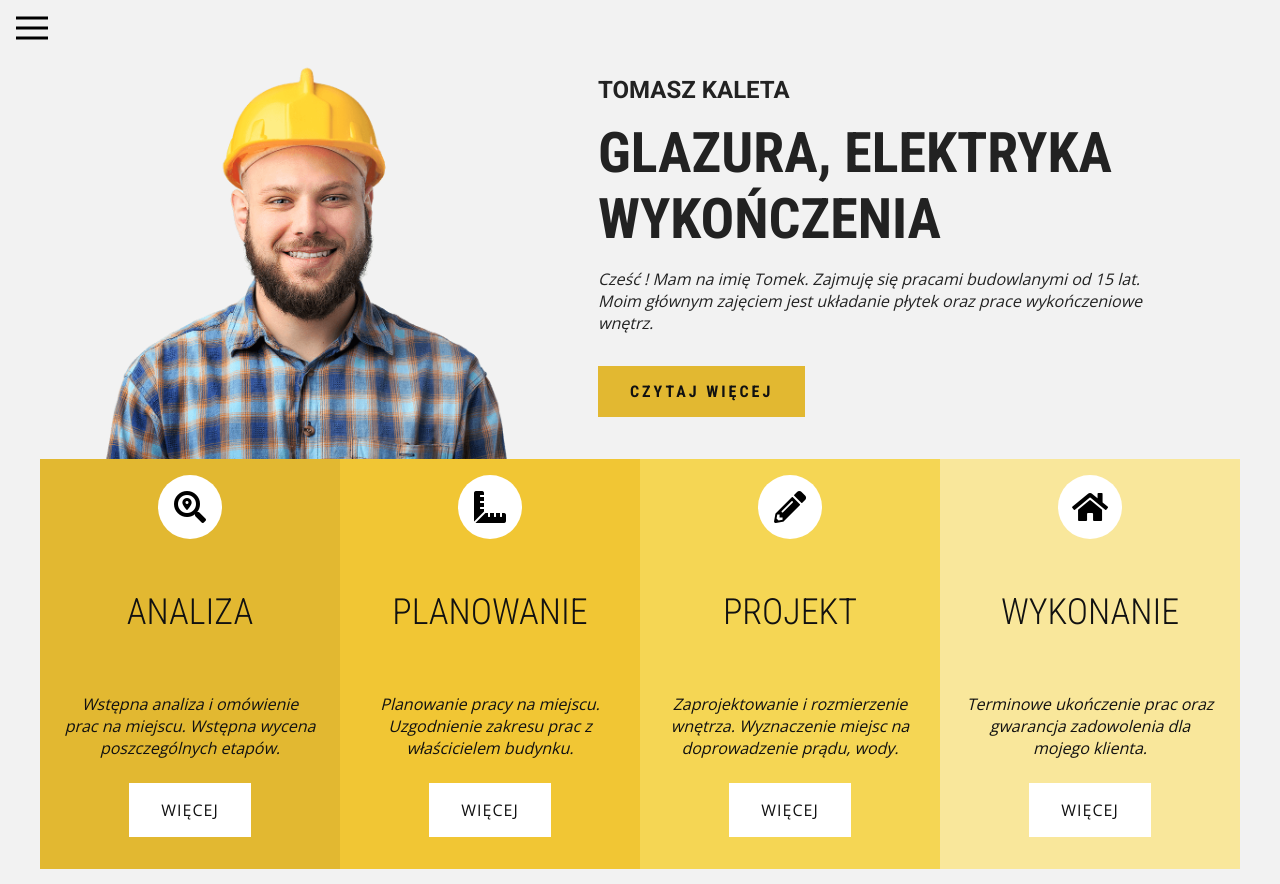
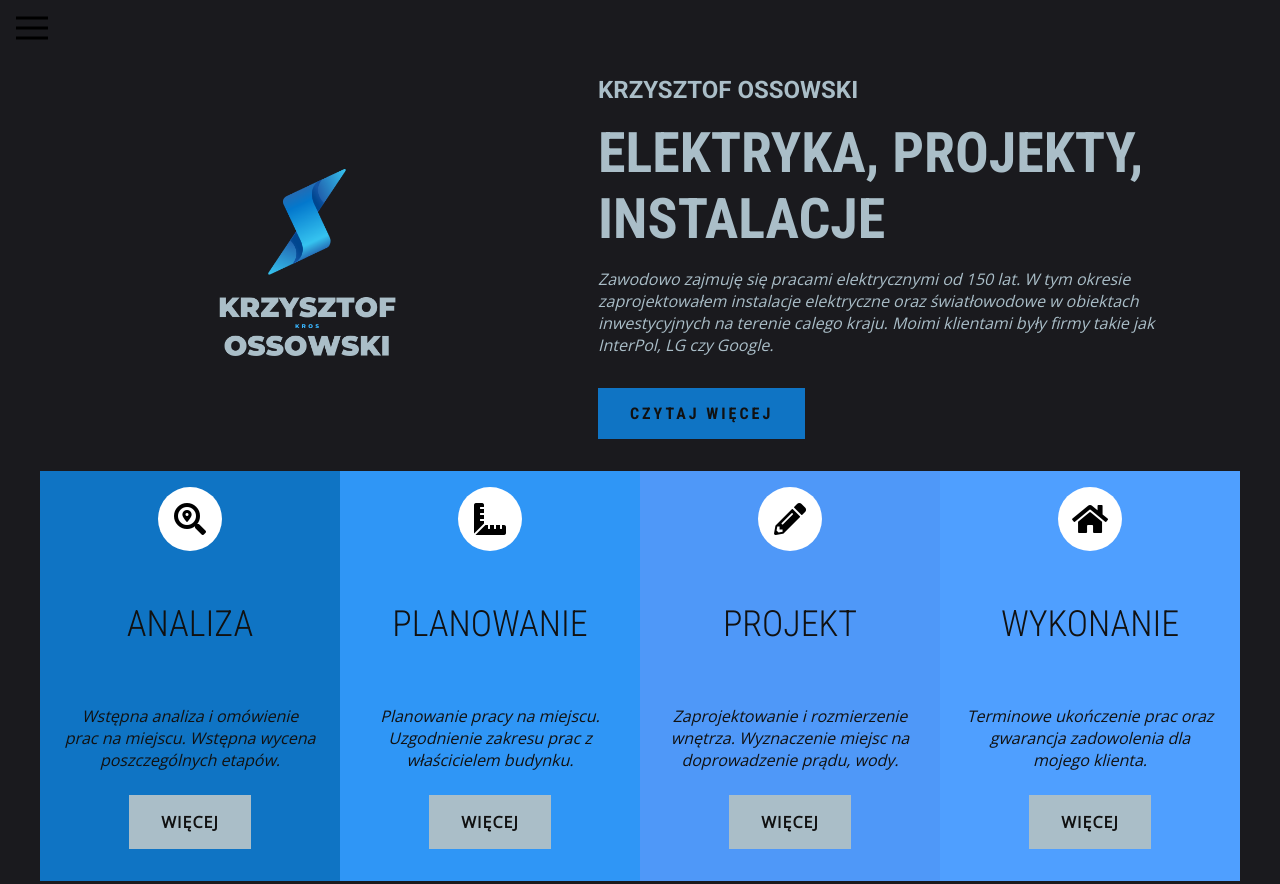
Before and after one commit to kamilmuzyka91/Kros---electric-company-website-, a website: page index.html in a window 1280 px wide. Shown: the top 884 px of the page. Drawn offline with nearby package versions, Linux system fonts and the light colour scheme.

Commit message:
colors conf

```diff
--- a/index.html
+++ b/index.html
@@ -44,15 +44,14 @@
                 </nav>
             </header>
             <section class="welcome">
-                <div class="person">
-                    <img src="/assets/person.webp" alt="person" width="422" class="responsive">
+                <div class="logo">
+                    <img src="/assets/logo.webp" alt="logo" width="422" class="responsive">
                 </div>
                 <div class="about">
-                    <h5 class="about__me">Tomasz Kaleta</h5>
-                    <h1 class="about__title">glazura, elektryka wykończenia</h1>
-                    <p class="about__descryption">Cześć ! Mam na imię Tomek. Zajmuję się pracami
-                        budowlanymi od 15 lat. Moim głównym zajęciem jest układanie płytek oraz prace
-                        wykończeniowe wnętrz.</p>
+                    <h5 class="about__me">Krzysztof Ossowski</h5>
+                    <h1 class="about__title"l>elektryka, projekty, instalacje</h1>
+                    <p class="about__descryption">Zawodowo zajmuję się pracami
+                        elektrycznymi od 150 lat. W tym okresie zaprojektowałem instalacje elektryczne oraz światłowodowe w obiektach inwestycyjnych na terenie calego kraju. Moimi klientami były firmy takie jak InterPol, LG czy Google.</p>
                     <a class="btn--welcome cta__btn--welcome" href="/public/services.html"></a>
                 </div>
             </section>
@@ -93,7 +92,7 @@
                     "Przez 20 lat pracy zawodowej, solidnością zdobyłem zaufanie swoich klientów, którzy do mnie
                     wracają. Dobrze wykonana praca i zadowolenie z jej efektów jest tym, co cieszy mnie najbardziej."
                 </p>
-                <cite>Tomasz Kaleta</cite>
+                <cite>Krzysztof Ossowski</cite>
             </div>
             <small>&copy; Copyright by <a href="https://kamilmuzyka.pl" target="_blank">Kamil
                     Muzyka</a> 2021</small>
--- a/scss/elements/base/_cta__button--tile.scss
+++ b/scss/elements/base/_cta__button--tile.scss
@@ -13,6 +13,7 @@
 .cta__btn--tile {
   font-size: 1em;
   font: normal normal 1em $main-font-3;
+  font-weight: bold;
   text-transform: uppercase;
   text-decoration: none;
   color: $--black-font-;
--- a/scss/elements/homepage/_welcome.scss
+++ b/scss/elements/homepage/_welcome.scss
@@ -8,11 +8,11 @@
     width: 1088px;
   }
 
-  .person {
-    margin: 1.5rem;
+  .logo {
+
 
     @include desktop {
-      align-self: flex-end;
+      align-self: center;
       margin: 0;
     }
 
@@ -35,6 +35,7 @@
   .about {
     max-width: 600px;
     text-align: left;
+    color: #aabec8;
 
     @include tablet {
       margin: 3rem;
--- a/scss/settings/_variables.scss
+++ b/scss/settings/_variables.scss
@@ -10,15 +10,15 @@ $--menu-icon-: #fff;
 $--footer-link-: #f1c634;
 $--footer-hover-: #d3f856;
 
-$--bg-main-: #f2f2f2;
-$--bg--footer-: #333;
-$--bg-btn-1: #e2b831;
-$--bg-btn-2: #fff;
+$--bg-main-: #1a1a1e;
+$--bg--footer-: #3c3c3f;
+$--bg-btn-1: #0f74c4;
+$--bg-btn-2:  #aabec8;
 
-$--btn-hover-1: #f1c634;
+$--btn-hover-1: #2f96f6;
 $--btn-hover-2: #e6e6e6;
 
-$--bg-tile-1: #e2b831;
-$--bg-tile-2: #f1c634;
-$--bg-tile-3: #f5d654;
-$--bg-tile-4: #f9e79b;
+$--bg-tile-1: #0f74c4;
+$--bg-tile-2: #2f96f6;
+$--bg-tile-3: #4f98f8;
+$--bg-tile-4: #4f9fff;
```
Also changed, not shown: public/contact.html (+2 -2 lines), public/gallery.html (+1 -1 lines), public/services.html (+1 -1 lines), css/main.css, 1 other file.
